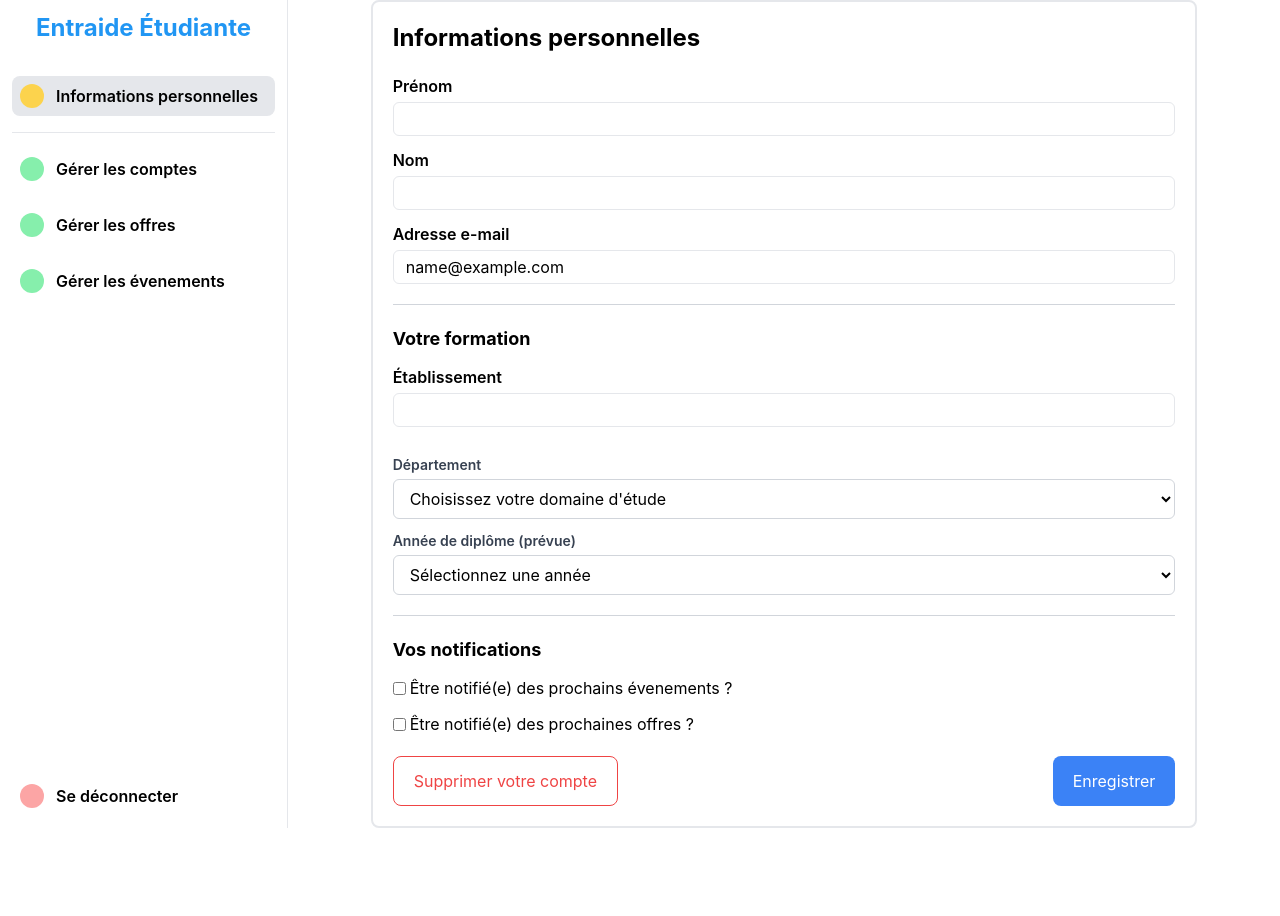
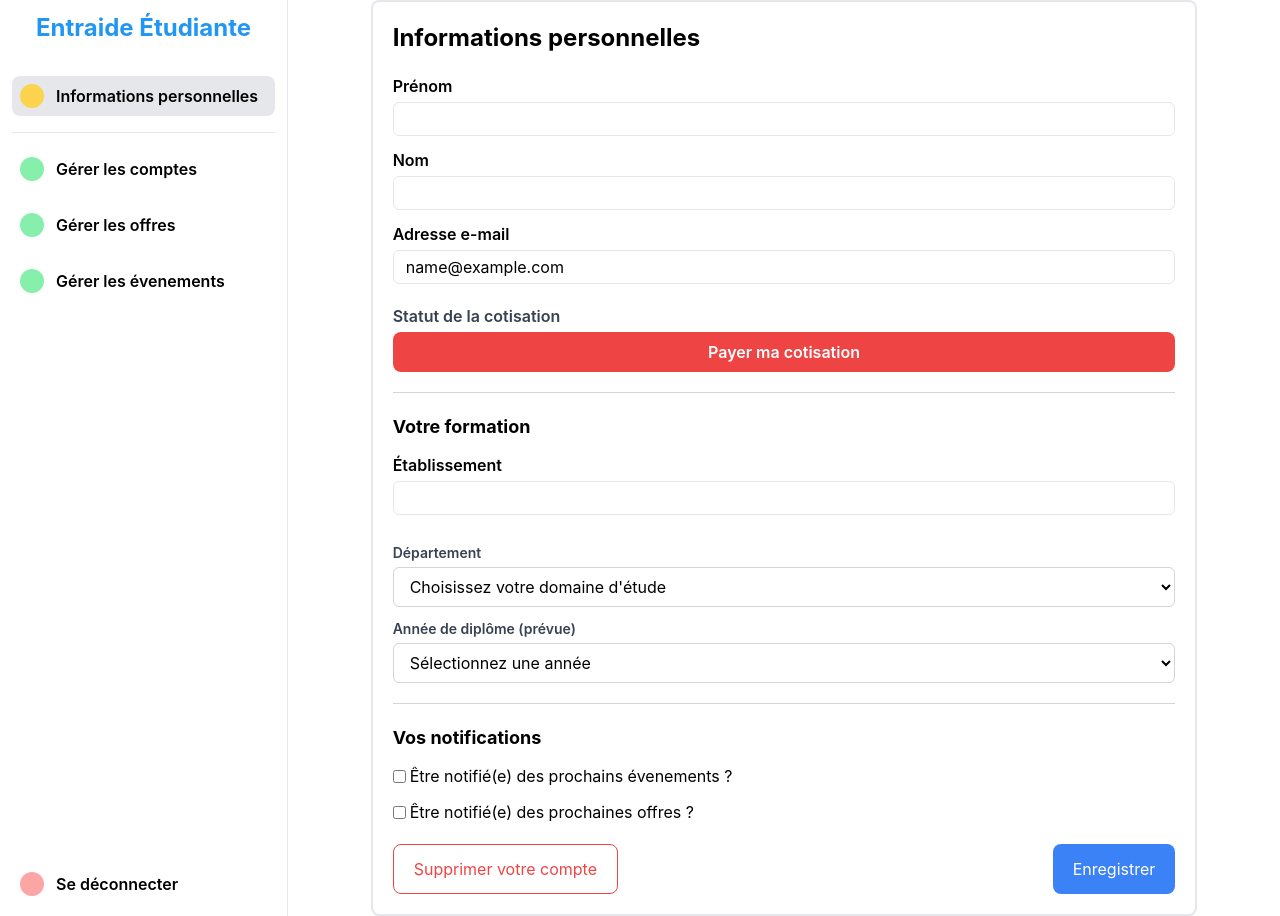
Before and after one commit to solalmaurel/ProjetAW, a React (Create React App) app in the folder frontend/: page /profile in a window 1280 px wide. Before the commit the page ends 828 px from the top, so only its background shows below. Built offline with nearby package versions, Linux system fonts and the light colour scheme; sample sign-in values are in the browser's storage.

Commit message:
gérer cotisation dans profile.tsx + supp user

```diff
--- a/frontend/src/models/user.ts
+++ b/frontend/src/models/user.ts
@@ -100,21 +100,28 @@ const updateUser = async (user: User): Promise<any> => {
     return response;
 }
 
-
-const findUserById = async (id: number) : Promise<User> => {
-
-    const url = `${SPRING_API}/user/${id}`;
+const deleteUser = async (user: User): Promise<any> => {
+    const url = `${SPRING_API}/user/delete`;
     const response = await fetch(url, {
-        method: "GET",
+        method: "POST",
         headers: {
             'Accept': 'application/json',
             'Content-Type': 'application/json'
         },
         cache: "no-store",
+        body: JSON.stringify(user)
     });
 
-    return await response.json();
+    if (!response.ok) {
+        if(response.status === 404) {
+            throw new Error('Utilisateur supprimé !');
+        }
+        throw new Error('Unknown error');
+    }
+
+    return response;
 }
+
 const findUserByCredentials = async (username: string, password: string): Promise<User> => {
     const url = `${SPRING_API}/user/login`;
 
@@ -147,4 +154,4 @@ const findUserByCredentials = async (username: string, password: string): Promis
     return await response.json();
 };
 
-export { createUser, updateUser, findUserById, findUserByCredentials }
+export { createUser, updateUser, deleteUser, findUserByCredentials }
--- a/frontend/src/pages/profile/profile.tsx
+++ b/frontend/src/pages/profile/profile.tsx
@@ -1,5 +1,5 @@
 import React, {ChangeEvent, JSX, useEffect, useState} from "react";
-import {updateUser, User, TypeEtude, TypeEtudeNames} from "../../models/user";
+import {updateUser, User, TypeEtude, deleteUser} from "../../models/user";
 import {useAuth} from "../../context/AuthContext";
 import {useNavigate} from "react-router-dom";
 import {DepartmentSelector} from '../authentification/register';
@@ -58,7 +58,7 @@ function NavBar({ user }: { user: User }) {
 function ProfileEdit({ user }: { user: User }) {
     const navigate = useNavigate();
     const [formData, setFormData] = useState<User>(user);
-    const { login } = useAuth(); // Récupérer la fonction login du contexte
+    const { login, logout } = useAuth(); // Récupérer la fonction login du contexte
 
     useEffect(() => {
         setFormData(user);
@@ -88,15 +88,14 @@ function ProfileEdit({ user }: { user: User }) {
         if (!formData) return;
         if (window.confirm("Êtes-vous sûr de vouloir supprimer votre compte ? Cette action est irréversible.")) {
             console.log("DELETE ACCOUNT for user ID:", formData.id);
-            //TODO: faire la logique du delete account using formData.id or similar
-            // try {
-            //   await deleteUserAccount(formData.id);
-            //   logout(); // Log out after deletion
-            //   navigate('/'); // Redirect to home
-            // } catch (err) {
-            //    console.error("Error deleting account:", err);
-            //    alert("Erreur lors de la suppression du compte.");
-            // }
+            try {
+              await deleteUser(formData);
+              logout();
+              navigate('/');
+            } catch (err) {
+               console.error("Error deleting account:", err);
+               alert("Erreur lors de la suppression du compte.");
+            }
         }
     }
 
@@ -147,6 +146,47 @@ function ProfileEdit({ user }: { user: User }) {
     const endYear = currentYear + 10;
     const years = Array.from({ length: endYear - startYear + 1 }, (_, i) => startYear + i);
 
+    const formatDate = (dateInput: string | Date | undefined | null): string => {
+        if (!dateInput) return "N/A";
+        try {
+            const date = new Date(dateInput);
+            if (isNaN(date.getTime())) {
+                console.warn("Date invalide :", dateInput);
+                return "Date invalide";
+            }
+            return date.toLocaleDateString('fr-FR', {
+                day: '2-digit',
+                month: '2-digit',
+                year: 'numeric'
+            });
+        } catch (error) {
+            console.error("Error formatting date:", error);
+            return "Erreur de format de date";
+        }
+    };
+
+    const isCotisationRecent = (dateInput: string | Date | undefined | null): boolean => {
+        if (!dateInput) return false;
+
+        try {
+            const cotisationDate = new Date(dateInput);
+            if (isNaN(cotisationDate.getTime())) {
+                return false;
+            }
+
+            const currentDate = new Date();
+            const oneYearAgo = new Date();
+            oneYearAgo.setFullYear(currentDate.getFullYear() - 1);
+
+            return cotisationDate >= oneYearAgo;
+
+        } catch (error) {
+            console.error("Error checking cotisation date:", error);
+            return false; // Error means we can't confirm it's recent
+        }
+    };
+
+    const needsCotisationPayment = !isCotisationRecent(formData.dateCotisation);
 
     return (
         <div className="w-5/6 h-fit p-5 rounded-lg border-2 space-y-5 max-w-screen-lg">
@@ -178,6 +218,28 @@ function ProfileEdit({ user }: { user: User }) {
                            value={formData.email}
                            onChange={handleChange}
                     />
+                </div>
+                <div className="flex flex-col space-y-1 pt-2">
+                    <label className="text-md font-semibold text-gray-700">Statut de la cotisation</label>
+                    {needsCotisationPayment ? (
+                        <button
+                            type="button"
+                            onClick={() => {
+                                formData.dateCotisation = new Date();
+                                setFormData(formData);
+                                navigate('/profile');
+                            }} // Navigate on click
+                            className="w-full md:w-auto px-4 py-2 rounded-lg bg-red-500 text-white font-semibold hover:bg-red-600 focus:outline-none focus:ring-2 focus:ring-red-400 focus:ring-opacity-75 transition duration-150 ease-in-out"
+                        >
+                            {formData.dateCotisation ? 'Renouveler ma cotisation' : 'Payer ma cotisation'}
+                        </button>
+                    ) : (
+                        <div
+                            className="border border-gray-200 bg-gray-100 rounded-md px-3 py-1 text-gray-600 min-h-[38px] flex items-center"
+                        >
+                            ✅ À jour (Expire le {formatDate(new Date(new Date(formData.dateCotisation!).setFullYear(new Date(formData.dateCotisation!).getFullYear() + 1)))})
+                        </div>
+                    )}
                 </div>
             </div>
             <hr className="border-gray-300"/>
@@ -263,7 +325,7 @@ export default function ProfilePage(): JSX.Element | null {
     const { user, isAuthenticated } = useAuth();
 
     useEffect(() => {
-        if (isAuthenticated === false) {
+        if (!isAuthenticated) {
             navigate("/login");
             console.log("User not authenticated, should redirect to login.");
         }
--- a/frontend/src/pages/test.tsx
+++ b/frontend/src/pages/test.tsx
@@ -1,4 +1,4 @@
-import {createUser, findUserById, User} from "../models/user";
+import {createUser, findUserByCredentials, User} from "../models/user";
 
 export default function TestPage() {
 
@@ -39,7 +39,7 @@ function createUserListener() {
 
 function getUserListener() {
 
-    const promise = findUserById(1); // on get l'user avec l'id 1, envoi de la requete
+    const promise = findUserByCredentials("alexandre.perrot54@proton.me", "unmotdepassesecurise"); // on get l'user avec l'id 1, envoi de la requete
     promise.then(data => console.log(data)).catch(err => console.error(err)); // afficher l'user 1 s'il existe
 
 }
```
